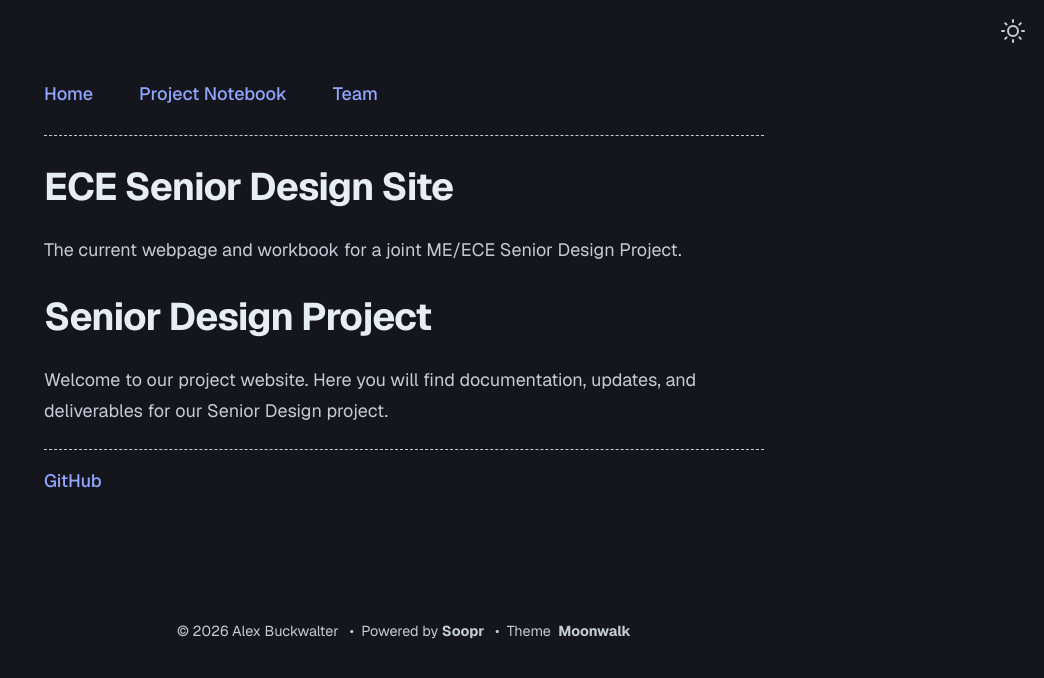
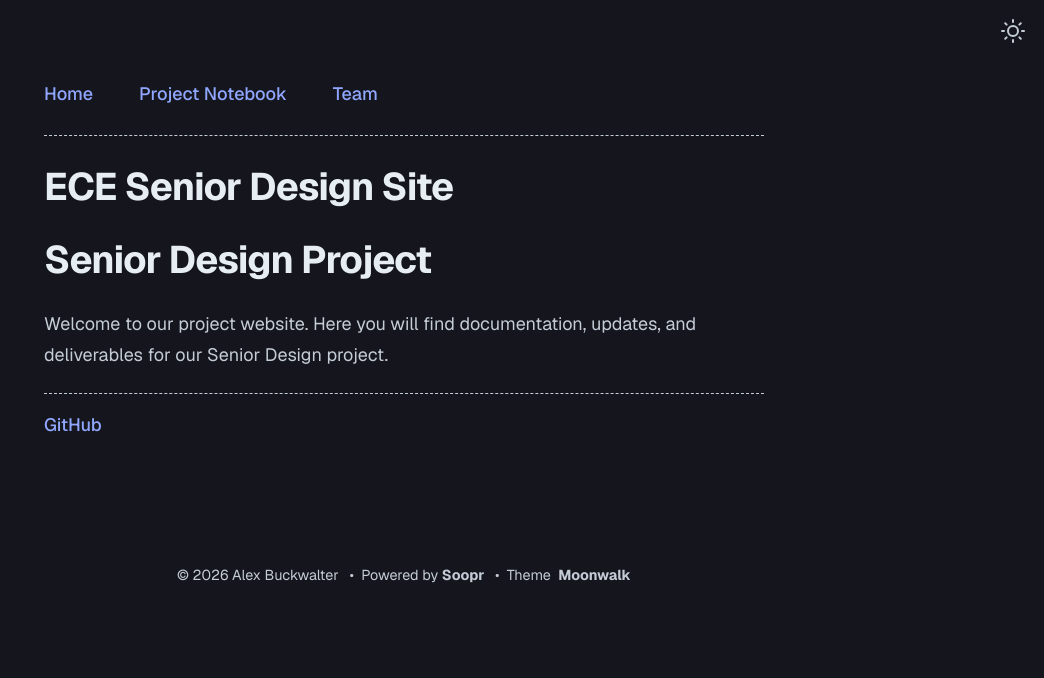
Before and after one commit to a-buck-1/a-buck-1.github.io-Senior-Design, a Jekyll site: the page built from index.md, in a window 1280 px wide. Shown: the top 678 px of the page, without its empty margins (236-1280 px from the left). Built offline with Jekyll 4.4.1, drawn with Linux system fonts in a browser that asks for light colours.

Commit message:
Update _config.yml

```diff
--- a/_config.yml
+++ b/_config.yml
@@ -14,7 +14,7 @@ theme_config:
   appearance: "dark" # can be "light", "dark" or "auto"
   appearance_toggle: true # if appearance can be switched by user
   date_format: "%Y-%m-%d" # customize how date is formatted
-  show_description: true # show blog description
+  show_description: false # show blog description
   show_navbar: true # show horizontal navbar
   show_footer: true # show footer links in home page,add in _data/home.yml
   show_copyright: true # show copyright notice in footer
```
